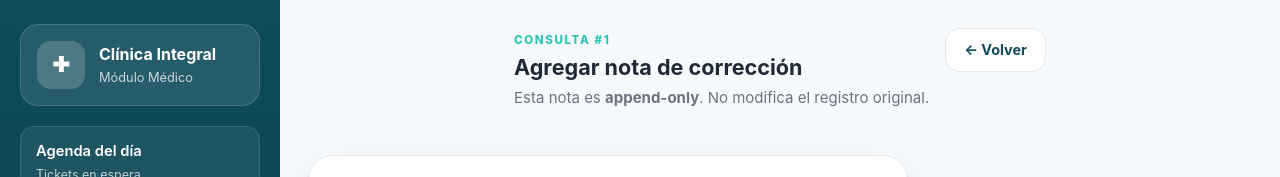
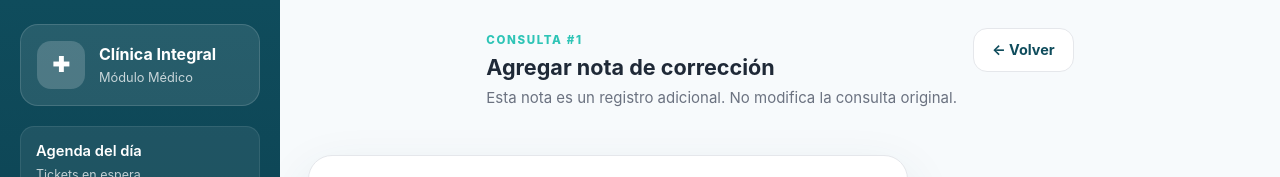
Before and after one commit to Christian-Bo/ProjectDB-clinica-frontend, a Next.js app: page /medico/consultas/1/correccion in a window 1280 px wide. Shown: the top 177 px of the page. Built offline with nearby package versions, Linux system fonts and the light colour scheme; no server answers.

Commit message:
fix: quitar término técnico append-only de la UI

```diff
--- a/src/app/medico/consultas/[consultaId]/correccion/page.tsx
+++ b/src/app/medico/consultas/[consultaId]/correccion/page.tsx
@@ -48,7 +48,7 @@ export default function CorreccionPage() {
           <span className="eyebrow">Consulta #{consultaId}</span>
           <h2>Agregar nota de corrección</h2>
           <p className="muted-text">
-            Esta nota es <strong>append-only</strong>. No modifica el registro original.
+            Esta nota es un registro adicional. No modifica la consulta original.
           </p>
         </div>
         <button className="btn btn-ghost" onClick={() => router.back()}>← Volver</button>
```
